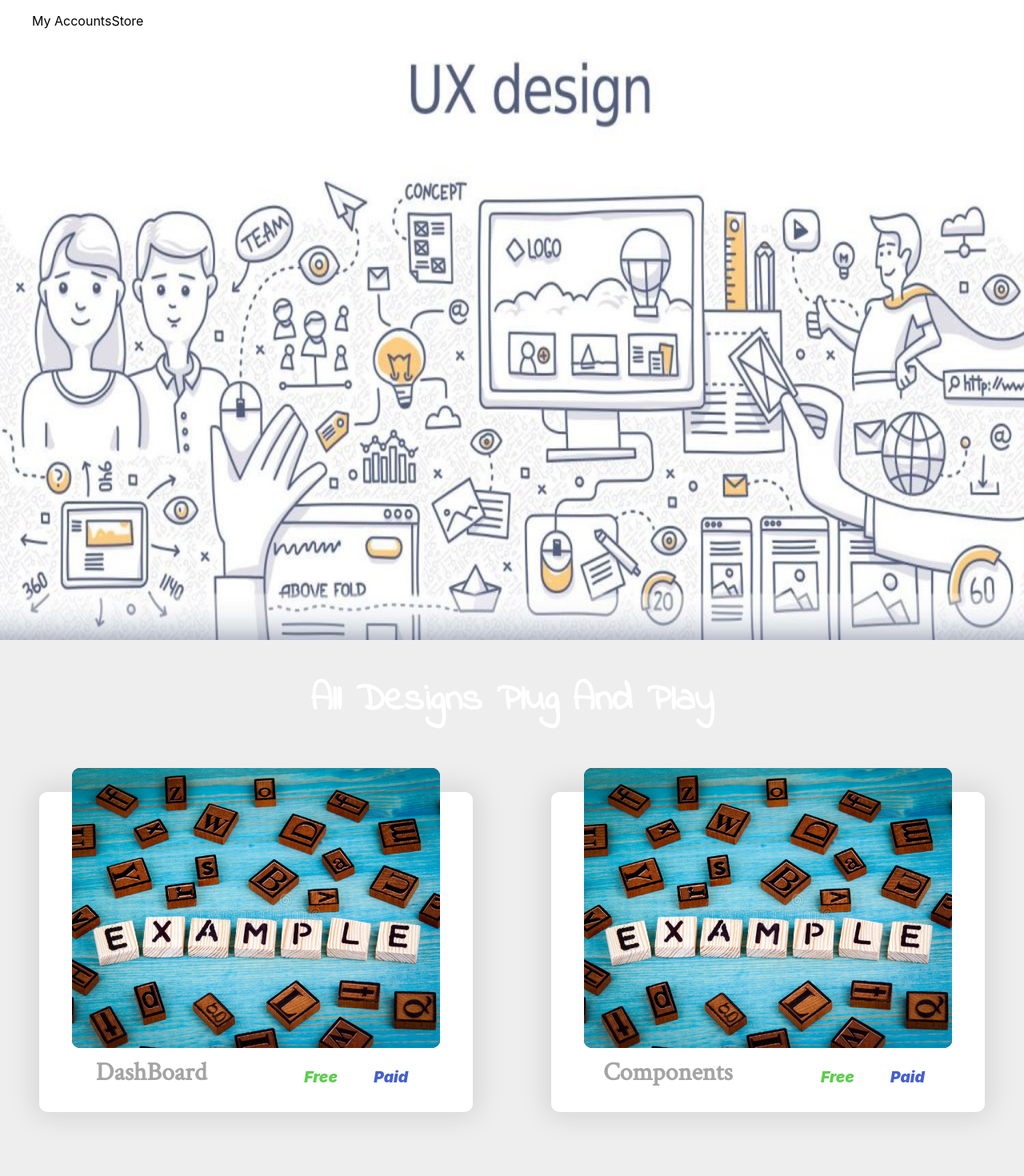
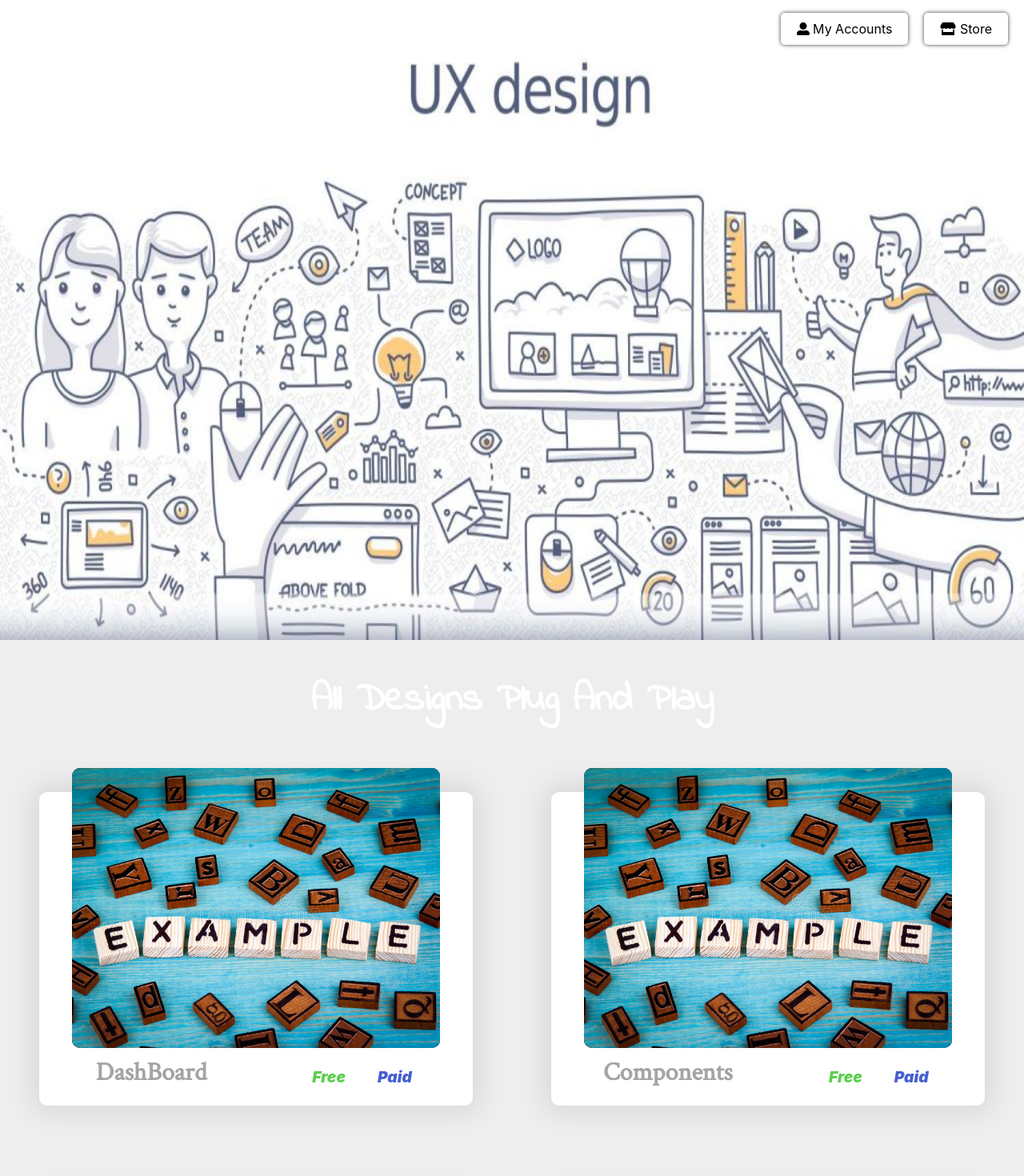
Before and after one commit to Yohanes26/samurai-design, a Vue app: page /#/home in a window 1280 px wide. Shown: the top 1470 px of the page at 80% size. Built offline with nearby package versions, Linux system fonts and the light colour scheme.

Commit message:
Ajuste css do Home com efeitos nos botoes de accounts e store

```diff
--- a/package.json
+++ b/package.json
@@ -10,9 +10,12 @@
     "start": "node server.js"
   },
   "dependencies": {
+    "@fortawesome/fontawesome-svg-core": "^1.2.17",
+    "@fortawesome/free-solid-svg-icons": "^5.8.1",
+    "@fortawesome/vue-fontawesome": "^0.1.6",
     "express": "^4.16.4",
+    "register-service-worker": "^1.0.0",
     "serve-static": "^1.13.2",
-    "register-service-worker": "^1.0.0",
     "vue": "^2.5.2",
     "vue-router": "^3.0.1"
   },
--- a/src/components/HeadHome.vue
+++ b/src/components/HeadHome.vue
@@ -3,20 +3,15 @@
     <div class="menu">
         <ul class="ulMenu">
             <li class="myAccounts">
+              <font-awesome-icon class="bell" icon="user-alt"/>
                 My Accounts
             </li>
             <li class="store">
+                <font-awesome-icon class="bell" icon="store"/>
                 Store
             </li>
         </ul>
     </div>
-    <img
-      width="100%"
-      height="100%"
-      src="../assets/ux-designer.jpg"
-      alt="background-ux"
-      class="background"
-    >
   </div>
 </template>
 
@@ -24,11 +19,15 @@
 .headHome {
   width: 100vw;
   height: 100vh;
+    background-image: url("../assets/ux-designer.jpg");
+  background-repeat: no-repeat;
+  background-size: 100% 100%;
 }
 
 .menu {
     position: absolute;
     z-index: 500;
+    width: 100%;
 }
 
 .ulMenu {
@@ -37,6 +36,35 @@
     flex-direction: row;
     justify-content: space-around;
     float:right;
+
+    li {
+      margin-right: 20px;
+      box-shadow: 0px 0px 5px rgba(0, 0, 0, 0.8);
+      border-radius: 5px;
+      padding: 10px 20px;
+      cursor: pointer;
+      transition: 0.5s;
+    }
+
+    li:hover {
+      box-shadow: 0px 0px 8px 2px rgba(62, 67, 212, 0.8);
+      .bell {
+        animation: tremeTreme 0.2s normal 3 linear ;
+        transition: 2s;
+      }
+    }
+}
+
+@keyframes tremeTreme {
+  0% {
+    transform: translateX(0px);
+  }
+  50% {
+    transform: translateX(3px);
+  }
+  100% {
+    transform: translateX(-3px);
+  }
 }
 
 @media only screen and (max-width: 700px) {
--- a/src/components/Home.vue
+++ b/src/components/Home.vue
@@ -202,7 +202,7 @@ export default {
 }
 .card {
   width: 40%;
-  height: 400px;
+  height: fit-content;
   border-color: #f6f6f6;
   margin-top: 80px;
   margin-bottom: 40px;
@@ -228,12 +228,13 @@ export default {
   margin-top: -30px;
   background-color: black;
   border-radius: 10px;
+  transition: 1.4s;
 }
 
 .boxSubCard:hover, .boxSubCard:active {
   .subCard {
     transform: translate3d(0, -50px, 0);
-    transition: transform 0.8s;
+    transition: transform 1.4s;
   }
 }
 
@@ -278,6 +279,9 @@ export default {
   margin-right: 10px;
   font-weight: 900;
   font-size: 1.2rem;
+  padding: 2px 10px;
+  border-radius: 15px;
+  transition: 2s;
 }
 
 .boxBadges {
@@ -290,8 +294,18 @@ export default {
   color: #5cce4d;
 }
 
+.free:hover {
+  background-color: #5cce4dda;
+  color: #fff;
+}
+
 .paid {
   color: #455fd1;
+}
+
+.paid:hover {
+  background-color: #455fd1de;
+  color: #fff;
 }
 
 @media only screen and (max-width: 700px) {
@@ -312,6 +326,7 @@ export default {
 
   .boxBadges {
     width: 100%;
+    margin-bottom: 15px;
     display: flex;
     justify-content: space-between;
   }
--- a/src/main.js
+++ b/src/main.js
@@ -3,6 +3,17 @@
 import Vue from 'vue'
 import App from './App'
 import router from './router'
+import { library } from '@fortawesome/fontawesome-svg-core'
+import { faCoffee } from '@fortawesome/free-solid-svg-icons'
+import { faStore } from '@fortawesome/free-solid-svg-icons'
+import { faUserAlt } from '@fortawesome/free-solid-svg-icons'
+import { FontAwesomeIcon } from '@fortawesome/vue-fontawesome'
+
+library.add(faCoffee)
+library.add(faStore)
+library.add(faUserAlt)
+
+Vue.component('font-awesome-icon', FontAwesomeIcon)
 
 Vue.config.productionTip = false
 
```
Also changed, not shown: 1 other file (tests, documents, lock files or other folders).
